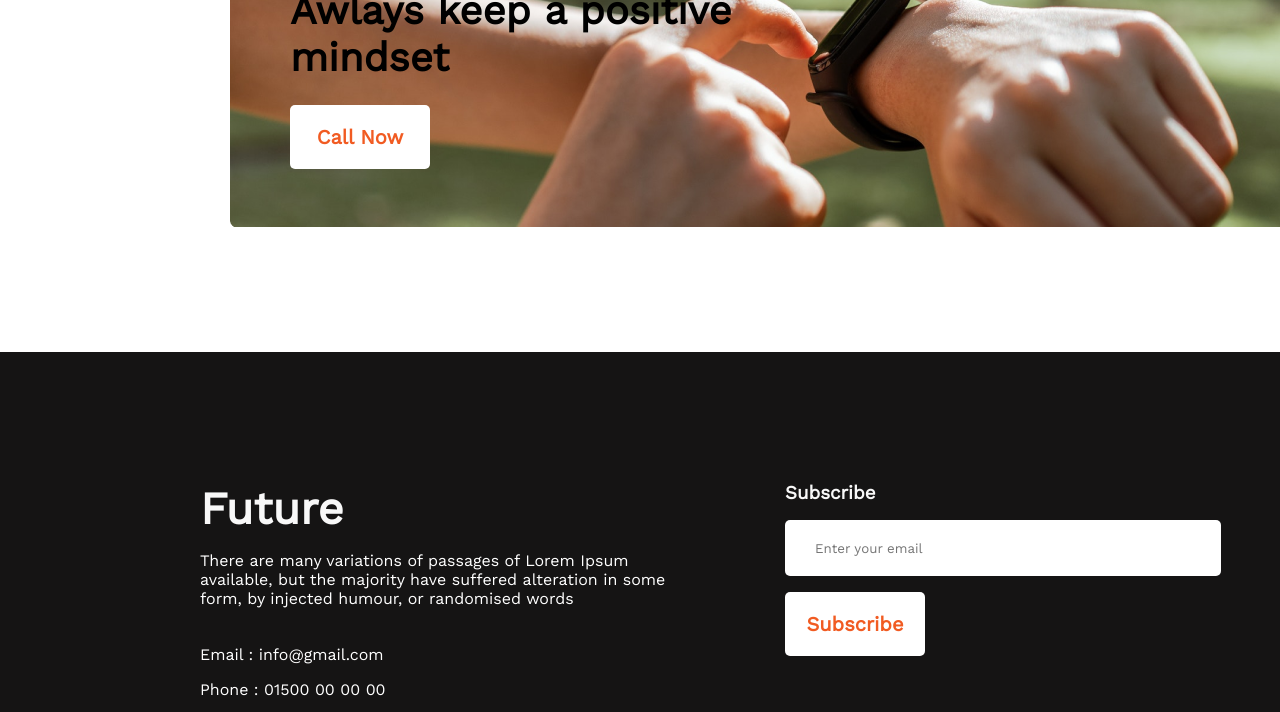
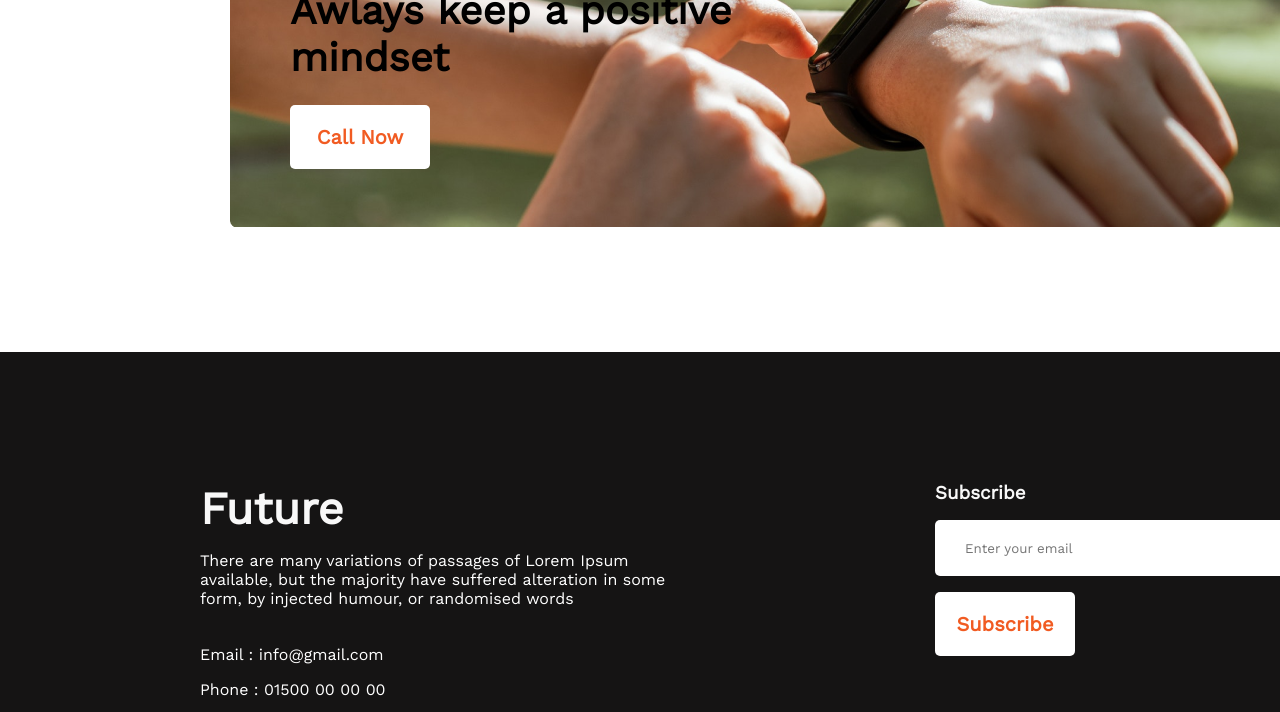
Before and after one commit to Fahad529/assignment-one, a plain HTML site: page index.html in a window 1280 px wide. Shown: the part 2286-2998 px from the top of the page. Drawn offline with nearby package versions, Linux system fonts and the light colour scheme.

Commit message:
edit code

```diff
--- a/styles/assignment.css
+++ b/styles/assignment.css
@@ -82,10 +82,6 @@
 
 }
 
-/* .second-info{
-    align-items: center;
-} */
-
 .second-info .info-title {
     font-weight: 700;
     font-size: 30px;
@@ -138,7 +134,7 @@
 /* footer contact styles */
 .contact {
     display: flex;
-    gap: 100px;
+    gap: 250px;
     background: #151414;
     padding: 130px 200px;
     color: #FFFFFF;
```
